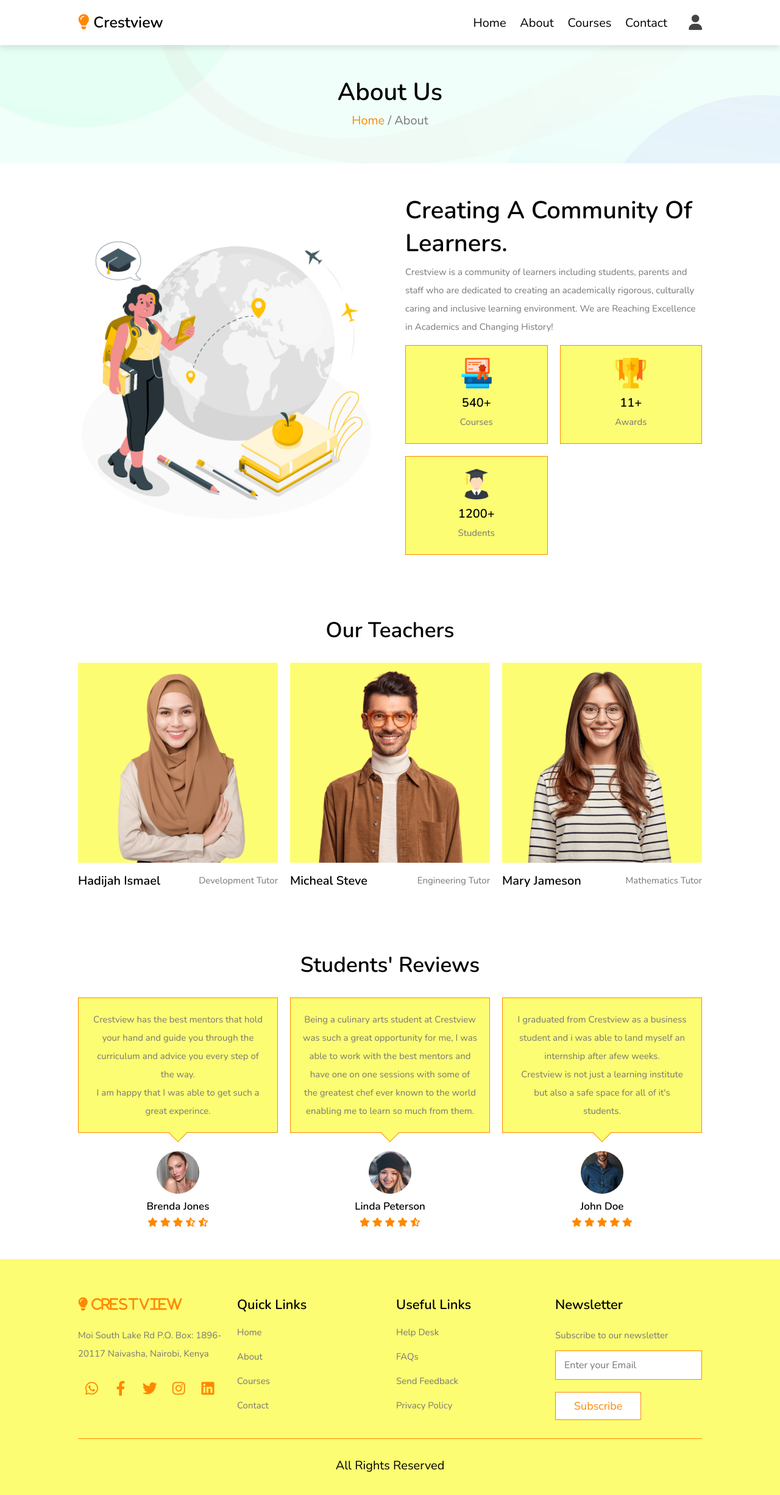
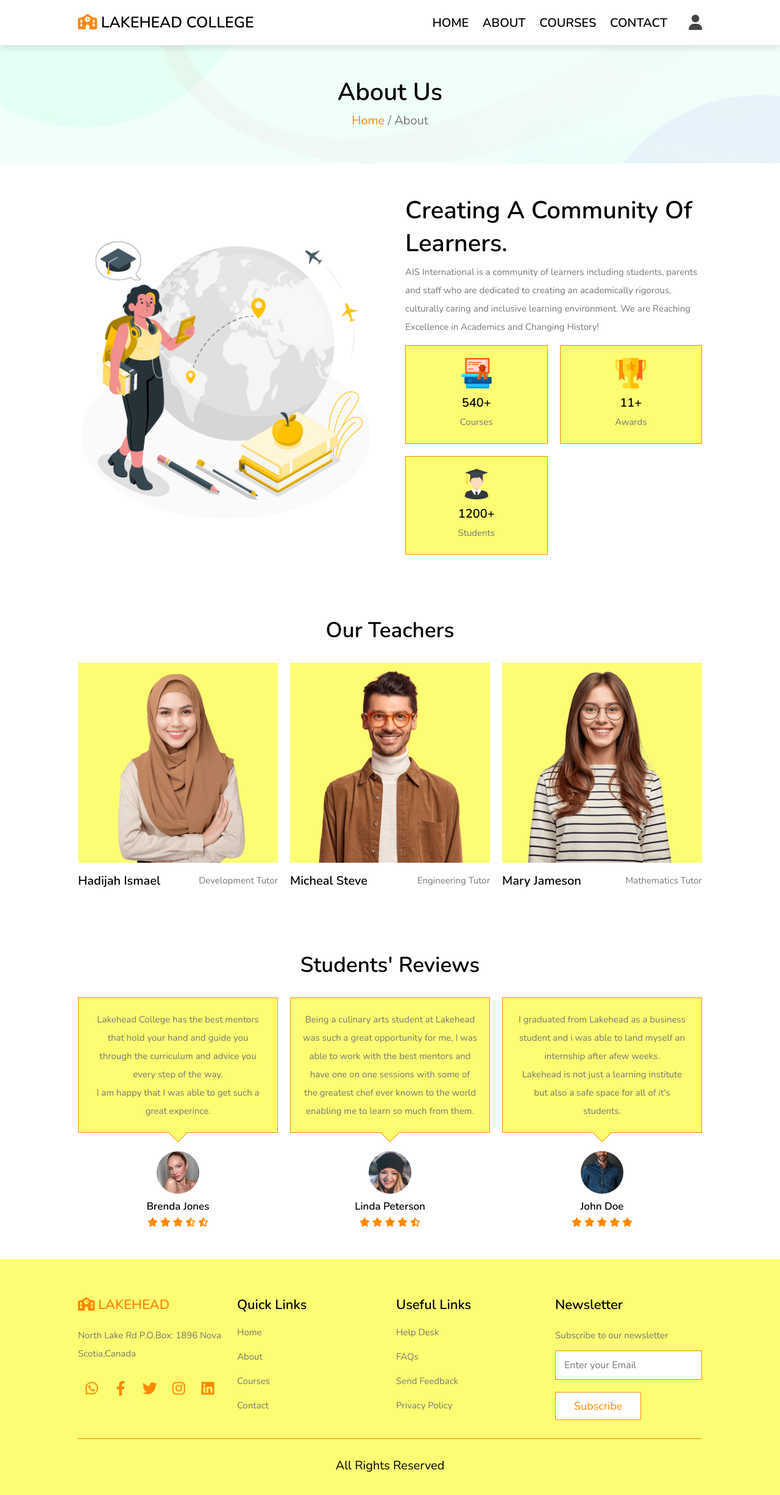
Before and after one commit to konditi1/school_website, a website: page public/about.html in a window 1280 px wide. Shown: the whole page at 61% size. Drawn offline with nearby package versions, Linux system fonts and the light colour scheme.

Commit message:
About html

```diff
--- a/public/about.html
+++ b/public/about.html
@@ -20,15 +20,15 @@
     <!-- begin header section-->
     <header class="header">
         <a href="#" class="logo">
-            <i class="fas fa-lightbulb"></i> Crestview
+            <i class="fa-solid fa-school"> </i> LAKEHEAD COLLEGE
         </a>
 
         <nav class="navbar">
             <div id="close-navbar" class="fas fa-times"></div>
-            <a href="home.html">Home</a>
-            <a href="about.html">About</a>
-            <a href="courses.html">Courses</a>
-            <a href="contact.html">Contact</a>
+            <a href="home.html"><strong>HOME</strong></a>
+            <a href="about.html"><strong>ABOUT</strong></a>
+            <a href="courses.html"><strong>COURSES</strong></a>
+            <a href="contact.html"><strong>CONTACT</strong></a>
         </nav>
 
         <div class="icons">
@@ -61,7 +61,7 @@
         </form>
 
         <form class="register-form" action="">
-            <h3>register now</h3>
+            <h3>Register now</h3>
             <input type="email" placeholder="Enter your email" class="box">
             <input type="password" placeholder="Enter your password" class="box">
             <input type="password" placeholder="Confirm your password" class="box">
@@ -89,7 +89,7 @@
         <div class="content">
             <h3 class="about-title">Creating a community of learners.</h3>
             <p>
-                Crestview is a community of learners including students,
+                AIS International is a community of learners including students,
                 parents and staff who are dedicated to creating an academically rigorous,
                 culturally caring and inclusive learning environment. We are Reaching
                 Excellence in Academics and Changing History!
@@ -247,7 +247,7 @@
 
                 <div class="swiper-slide slide">
                     <p>
-                        Crestview has the best mentors that hold your hand and guide
+                        Lakehead College  has the best mentors that hold your hand and guide
                         you through the curriculum and advice you every step of the way.<br/>
                         I am happy that I was able to get such a great experince.
                     </p>
@@ -266,7 +266,7 @@
 
                 <div class="swiper-slide slide">
                     <p>
-                        Being a culinary arts student at Crestview was such a great opportunity for me,
+                        Being a culinary arts student at Lakehead was such a great opportunity for me,
                         I was able to work with the best mentors and have one on one sessions with
                         some of the greatest chef ever known to the world enabling me to learn so much
                         from them.
@@ -286,9 +286,9 @@
 
                 <div class="swiper-slide slide">
                     <p>
-                        I graduated from Crestview as a business student and i was able to land myself
+                        I graduated from Lakehead as a business student and i was able to land myself
                         an internship after afew weeks.<br/>
-                        Crestview is not just a learning institute but also a safe space for all of it's students.
+                        Lakehead is not just a learning institute but also a safe space for all of it's students.
                     </p>
                     <img src="images/pic-3.jpeg" alt="">
                     <h3>John Doe</h3>
@@ -305,9 +305,9 @@
 
                 <div class="swiper-slide slide">
                     <p>
-                        I joined the Software Engineering program at Crestview and I was lucky to be one
-                        of the top in my module and I ended up being a mentor at Crestview, life has never
-                        been the same for me since then. I really enjoy my work here at Crestview.
+                        I joined the Software Engineering program at Lakehead and I was lucky to be one
+                        of the top in my module and I ended up being a mentor at Lakehead, life has never
+                        been the same for me since then. I really enjoy my work here.
                     </p>
                     <img src="images/pic-4.png" alt="">
                     <h3>Beverly Mary</h3>
@@ -324,8 +324,8 @@
 
                 <div class="swiper-slide slide">
                     <p>
-                       After Crestview I was able to open my own dance studio and I am able to share what
-                       I learnt in Crestview to the world.
+                       After Lakehead I was able to open my own dance studio and I am able to share what
+                       I learnt in Lakehead to the world.
                        I am really greatful to my mentors who were able to walk with me every step of the way.
                     </p>
                     <img src="images/pic-5.jpeg" alt="">
@@ -343,7 +343,7 @@
 
                 <div class="swiper-slide slide">
                     <p>
-                        When I first joined Crestview I was abit overwhelmed because I had left my country to join the medicine course.
+                        When I first joined Lakehead I was abit overwhelmed because I had left my country to join the medicine course.
                         I was happy to see that there was diversity in the school and see people from different parts of the country
                         all in one place.
                     </p>
@@ -375,11 +375,11 @@
     <section class="footer">
         <div class="box-container">
             <div class="box">
-                <h3><i class="fas fa-lightbulb"> Crestview</i></h3>
-                <p>Moi South Lake Rd P.O. Box: 1896-20117 Naivasha, Nairobi, Kenya</p>
+                <h3><i class="fa-solid fa-school"> <strong>LAKEHEAD</strong></i></h3>
+                <p>North Lake Rd P.O.Box: 1896 Nova Scotia,Canada</p>
 
                 <div class="share">
-                    <a href="#" class="fab fa-whatsapp"></a>
+                    <a href="https://wa.me/message/367DBXFG4ONFJ1" class="fab fa-whatsapp"></a>
                     <a href="#" class="fab fa-facebook-f"></a>
                     <a href="#" class="fab fa-twitter"></a>
                     <a href="#" class="fab fa-instagram"></a>
```
